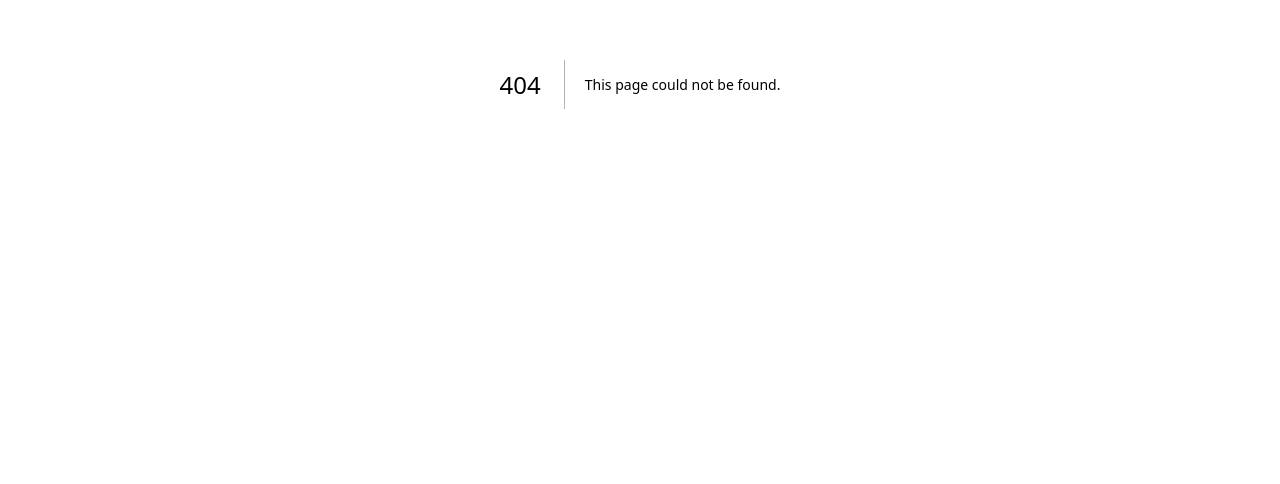
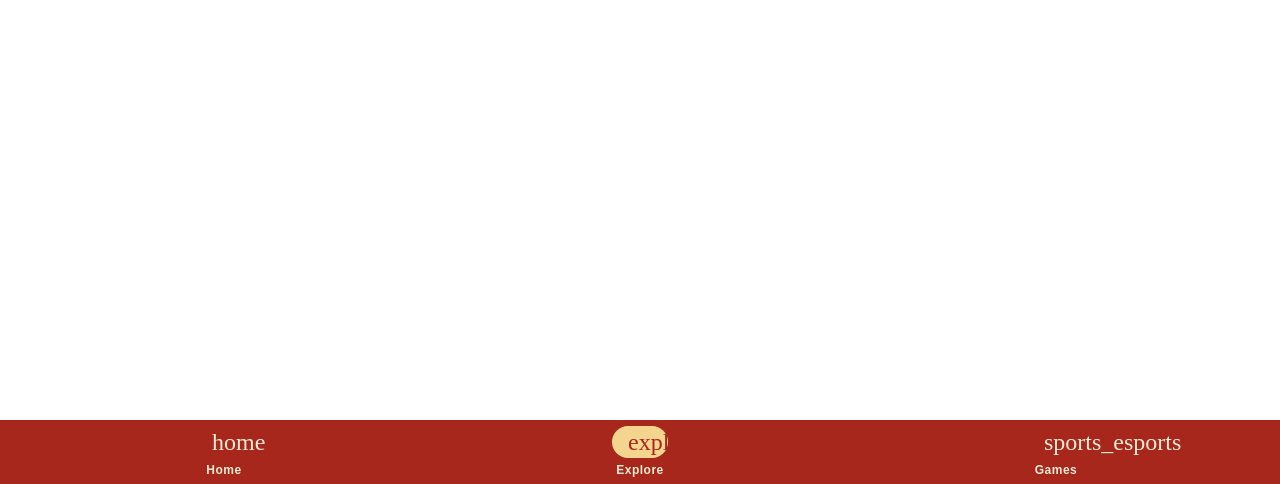
Before and after one commit to Narongwas/vishnu-23-website, a Next.js app: page /explore in a window 1280 px wide. Before the commit this address had no page. Shown: the part 316-800 px from the top of the page. Built offline with nearby package versions, Linux system fonts and the light colour scheme; a web font is replaced by a local one.

Commit message:
feat: navbar

```diff
--- /dev/null
+++ b/src/app/explore/page.tsx
@@ -0,0 +1,9 @@
+import NavBar from "@/components/NavBar";
+
+export default function ExplorePage() {
+  return (
+    <div className="flex flex-col h-screen">
+      <NavBar/>
+    </div>
+  );
+}
--- a/src/components/BackgroundWithNoise.tsx
+++ b/src/components/BackgroundWithNoise.tsx
@@ -22,7 +22,7 @@ export default function BackgroundWithNoise({
   return (
     <div
       className={cn(
-        "relative w-full min-h-dvh mb-25 bg-fixed bg-cover overflow-hidden",
+        "relative w-full min-h-dvh mb-16 bg-fixed bg-cover overflow-hidden",
         classname
       )}
     >
--- a/src/components/HomeWrapper.tsx
+++ b/src/components/HomeWrapper.tsx
@@ -5,6 +5,7 @@ import vishnuLogo from "../../public/logo/vishnu.svg";
 import cloud1Logo from "../../public/decorating/clouds/cloud1.svg";
 import cloud2Logo from "../../public/decorating/clouds/cloud2.svg";
 import cn from "@/lib/utils";
+import NavBar from "./NavBar";
 
 export default function HomeWrapper({
   children,
@@ -41,7 +42,7 @@ export default function HomeWrapper({
           className="absolute top-111 -right-18 transform -scale-x-100"
         />
         <div className="w-full h-8 bg-red-400">Header</div>
-        <div className="fixed bottom-0 z-50 w-full h-29 bg-red-400">NavBar</div>
+        <NavBar/>
         <div className="relative mt-11 flex flex-col items-center">
           <Image
             src={firstDateLogo}
--- /dev/null
+++ b/src/components/NavBar.tsx
@@ -0,0 +1,24 @@
+import NavBarItem from "./NavBarItem";
+
+export default function NavBar() {
+  const NavBarPages = [
+    { icon: "home", label: "Home", href: "/" },
+    { icon: "explore", label: "Explore", href: "/explore" },
+    { icon: "sports_esports", label: "Games", href: "/games" },
+  ];
+
+  return (
+    <nav className="fixed w-full h-16 bg-red flex items-center px-4 bottom-0 z-40">
+      <div className="w-full flex flex-row justify-around">
+        {NavBarPages.map((item) => (
+          <NavBarItem
+            key={item.icon}
+            icon={item.icon}
+            label={item.label}
+            href={item.href}
+          />
+        ))}
+      </div>
+    </nav>
+  );
+}
--- /dev/null
+++ b/src/components/NavBarItem.tsx
@@ -0,0 +1,42 @@
+"use client";
+
+import { usePathname } from "next/navigation";
+import Icon from "./Icon";
+
+export default function NavBarItem({
+  icon,
+  label,
+  href,
+}: {
+  icon: string;
+  label: string;
+  href: string;
+}) {
+  const pathname = usePathname();
+  const isActive = pathname === href;
+
+  return (
+    <a
+      href={href}
+      className="flex flex-col items-center py-[6px] gap-1"
+      aria-label={label}
+    >
+      <div className="relative flex justify-center items-center w-[56px] h-[32px]">
+        {isActive && (
+          <span
+            className="absolute inset-0 rounded-[16px] bg-yellow"
+            aria-hidden="true"
+          />
+        )}
+        <Icon
+          name={icon}
+          size={24}
+          className={isActive ? "text-red z-10" : "text-yellow-white z-10"}
+        />
+      </div>
+      <span className="type-label-medium text-yellow-white tracking-label-small">
+        {label}
+      </span>
+    </a>
+  );
+}
```
